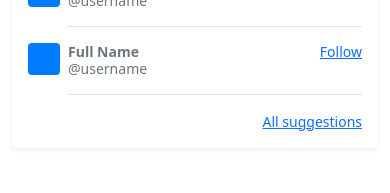
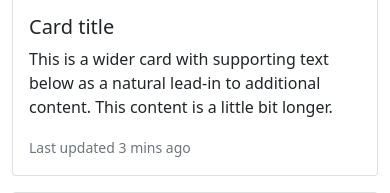
Before and after one commit to Clinton-dev/insta-clone, a Django app: page / in a window 390 px wide. Shown: the part 468-661 px from the top of the page. Before the commit the page ends 599 px from the top, so only its background shows below. Run offline with Django 4.2, Linux system fonts and the light colour scheme; some libraries are stand-ins or nearby versions.

Commit message:
Finish basic design for the homepage

```diff
--- a/posts/templates/posts/base.html
+++ b/posts/templates/posts/base.html
@@ -79,12 +79,13 @@
             {% block content%}{% endblock %}
           </div>
           <!-- side bar -->
-          <div class="col-md-4">
+          <div class="col-md-4 d-none d-md-block">
+            <!-- useraccount -->
             <div class="my-3 p-3 bg-body rounded shadow-sm">
               <div class="d-flex text-muted pt-3">
                 <svg class="bd-placeholder-img flex-shrink-0 me-2 rounded" width="32" height="32" xmlns="http://www.w3.org/2000/svg" role="img" aria-label="Placeholder: 32x32" preserveAspectRatio="xMidYMid slice" focusable="false"><title>Placeholder</title><rect width="100%" height="100%" fill="#007bff"/><text x="50%" y="50%" fill="#007bff" dy=".3em">32x32</text></svg>
 
-                <div class="pb-3 mb-0 small lh-sm border-bottom w-100">
+                <div class="pb-3 mb-0 small lh-sm w-100">
                   <div class="d-flex">
                     <strong class="text-gray-dark">Full Name</strong>
                   </div>
--- a/posts/templates/posts/home.html
+++ b/posts/templates/posts/home.html
@@ -1,5 +1,24 @@
 {% extends "posts/base.html"%}
 
 {% block content%}
-    <h1>Hello, world!</h1>
+    {% for post in posts%}
+    <div class="card mb-3">
+        <div class="d-flex text-muted border-bottom">
+            <!-- user metadata -->
+            <svg class="bd-placeholder-img flex-shrink-0 me-2 rounded" width="32" height="32" xmlns="http://www.w3.org/2000/svg" role="img" aria-label="Placeholder: 32x32" preserveAspectRatio="xMidYMid slice" focusable="false"><title>Placeholder</title><rect width="100%" height="100%" fill="#007bff"/><text x="50%" y="50%" fill="#007bff" dy=".3em">32x32</text></svg>
+            <div class="pb-3 mb-0 small lh-sm w-100">
+              <div class="d-flex">
+                <strong class="text-gray-dark">Full Name</strong>
+              </div>
+              <span class="d-block">@username</span>
+            </div>
+          </div>
+        <img class="card-img-top" src=".../100px180/" alt="Card image cap">
+        <div class="card-body">
+          <h5 class="card-title">Card title</h5>
+          <p class="card-text">This is a wider card with supporting text below as a natural lead-in to additional content. This content is a little bit longer.</p>
+          <p class="card-text"><small class="text-muted">Last updated 3 mins ago</small></p>
+        </div>
+      </div>
+    {% endfor %}
 {% endblock content%}
--- a/posts/views.py
+++ b/posts/views.py
@@ -1,4 +1,21 @@
 from django.shortcuts import render
 
+posts = [
+    {
+        "caption":"new cat video",
+        "likes": "5",
+        "comments": "5",
+        "time_posted":"13hours",
+        "author": "clint-dev"
+    },
+    {
+        "caption":"new cat video",
+        "likes": "5",
+        "comments": "5",
+        "time_posted":"13hours",
+        "author": "clint-dev"
+    },
+]
+
 def home(request):
-    return render(request,"posts/home.html")
+    return render(request,"posts/home.html", {"posts":posts})
```
